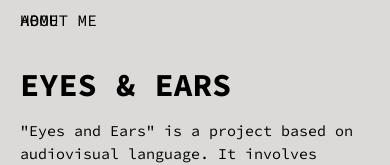
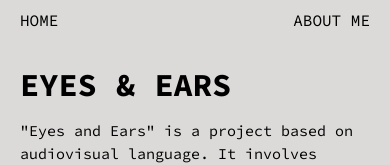
Before and after one commit to fioronifilippo/jk-portfolio, a React (Vite) app: page /eyes-ears in a window 390 px wide. Shown: the top 165 px of the page. Built offline with nearby package versions, Linux system fonts and the light colour scheme.

Commit message:
Fix responsività mobile

```diff
--- a/src/eyesEars.jsx
+++ b/src/eyesEars.jsx
@@ -82,7 +82,7 @@ export default function EyesEars() {
           </div>
         </div>
       </div>
-      <div id="eyes-colonne">
+      <div id="eyes-colonne" className="primo-eyes">
         <img src="/duomo-1.png" alt="" />
         <img src="/duomo-5.png" alt="" />
         <img src="/duomo-4.png" alt="" />
@@ -112,7 +112,7 @@ export default function EyesEars() {
         <img src="/duomo-18.png" alt="" />
         <img src="/cover2.png" alt="" />
       </div>
-      <div id="eyes-colonne">
+      <div id="eyes-colonne" className="ultimo-eyes">
         <img src="/cover3.png" alt="" />
         <img src="/duomo-19.png" alt="" />
         <img src="/duomo-20.png" alt="" />
--- a/src/header.css
+++ b/src/header.css
@@ -3,6 +3,27 @@
   justify-content: space-between;
   align-items: center;
   padding: 25px 50px;
+  /* Impedisce agli elementi di andare a capo */
+  flex-wrap: nowrap !important;
+}
+
+@media (max-width: 768px) {
+  #headerContenitore {
+    padding: 15px 20px;
+    /* Assicura che gli elementi siano distribuiti uno a destra e uno a sinistra */
+    justify-content: space-between !important;
+  }
+
+  .linkHeaderHome {
+    /* Rimuoviamo position: fixed se lo avevi messo, per farlo stare nel flusso flex */
+    position: static !important;
+    display: flex;
+  }
+
+  .linkHeader {
+    /* Forza ABOUT ME a stare sempre a destra */
+    text-align: right;
+  }
 }
 
 @media (max-width: 500px) {
--- a/src/index.css
+++ b/src/index.css
@@ -250,6 +250,12 @@ img {
 .eyes-app-img {
   max-width: 90%;
   padding-top: 125px;
+}
+
+@media (max-width: 768px) {
+  .eyes-app-img {
+    padding-top: 50px;
+  }
 }
 
 .colonna-item {
@@ -654,6 +660,13 @@ img {
     padding: 50px 10px !important;
   }
 
+  #eyes-colonne.primo-eyes {
+    padding-top: 125px !important;
+  }
+  #eyes-colonne.ultimo-eyes {
+    padding-bottom: 125px !important;
+  }
+
   #eyes-colonne img {
     /* Altezza fissa per tutte le immagini della riga */
     height: 90px !important;
```
